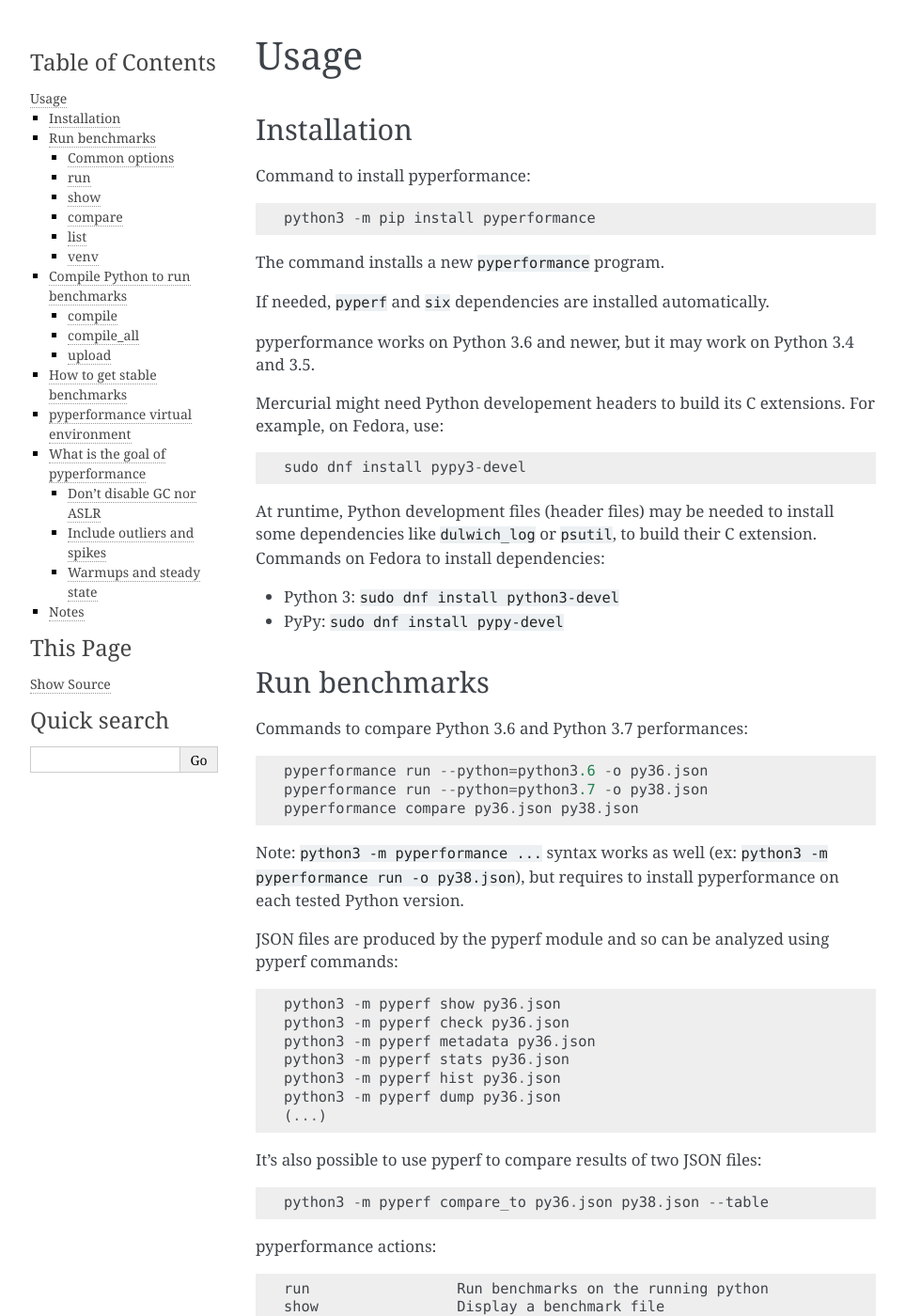
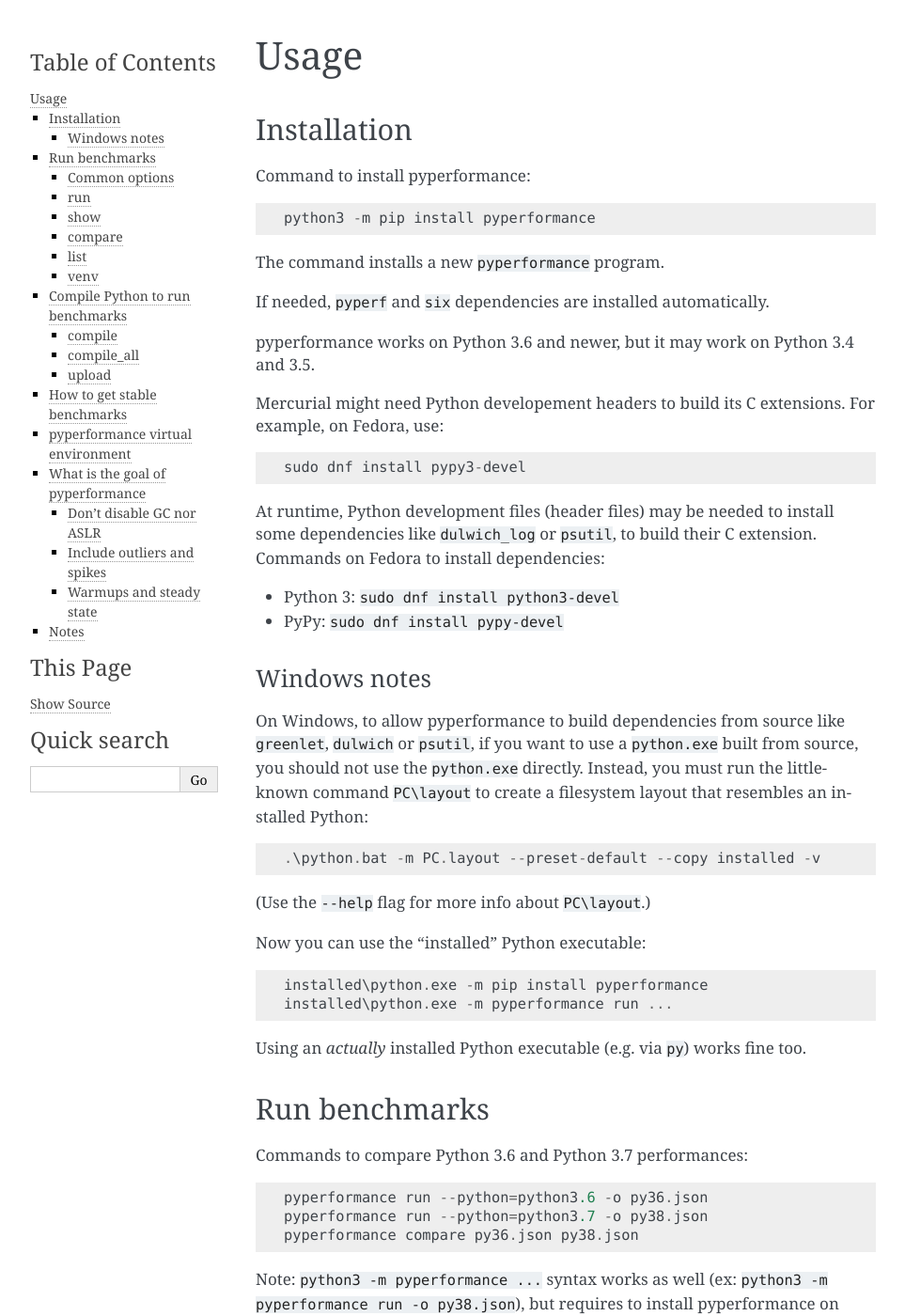
Before and after one commit to python/pyperformance, a Sphinx documentation site: the page built from doc/usage.rst, in a window 1280 px wide and 1400 px high. Shown: the whole window at 94% size, without its empty margins (148-1111 px from the left). Built offline with Sphinx 7.4.7, drawn with Linux system fonts in a browser that asks for light colours.

Commit message:
Add some notes about running on Windows (#175)

```diff
--- a/doc/usage.rst
+++ b/doc/usage.rst
@@ -27,6 +27,27 @@
 
 * Python 3: ``sudo dnf install python3-devel``
 * PyPy: ``sudo dnf install pypy-devel``
+
+Windows notes
+-------------
+
+On Windows, to allow pyperformance to build dependencies from source
+like ``greenlet``, ``dulwich`` or ``psutil``, if you want to use a
+``python.exe`` built from source, you should not use the ``python.exe``
+directly. Instead, you must run the little-known command ``PC\layout``
+to create a filesystem layout that resembles an installed Python::
+
+    .\python.bat -m PC.layout --preset-default --copy installed -v
+
+(Use the ``--help`` flag for more info about ``PC\layout``.)
+
+Now you can use the "installed" Python executable::
+
+    installed\python.exe -m pip install pyperformance
+    installed\python.exe -m pyperformance run ...
+
+Using an *actually* installed Python executable (e.g. via ``py``)
+works fine too.
 
 
 Run benchmarks
```
